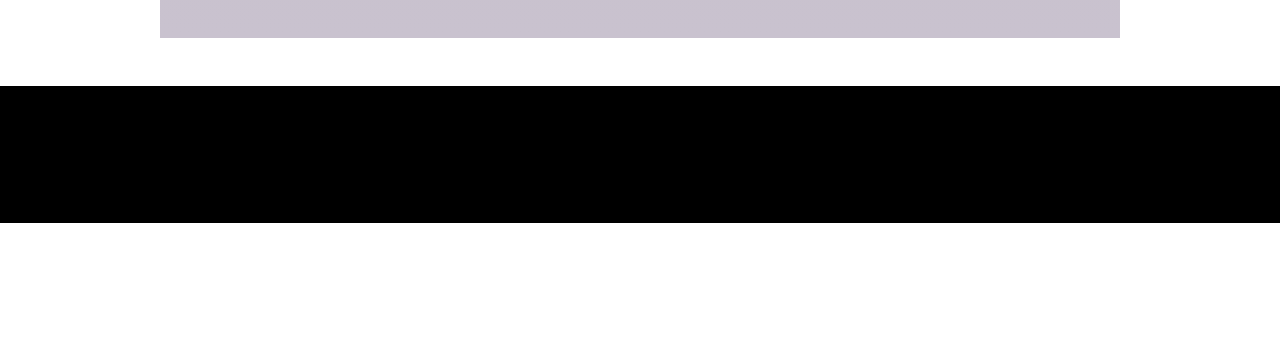
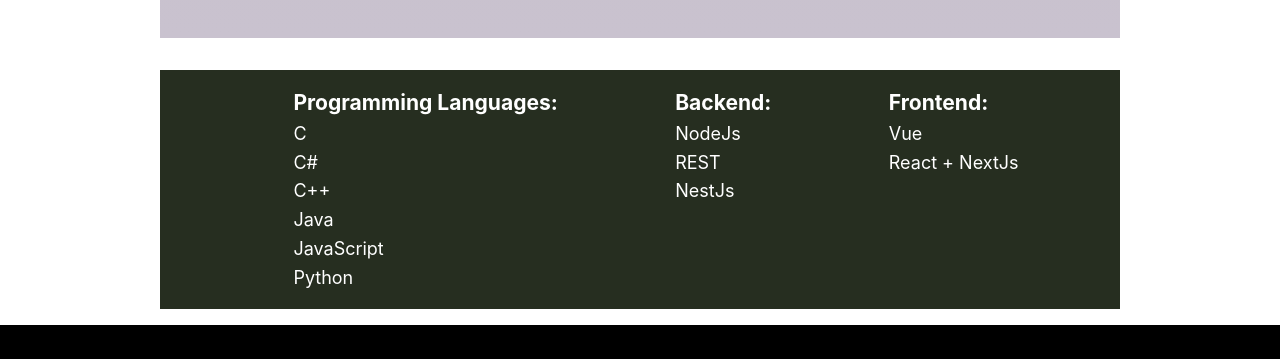
Before and after one commit to Reldin/portfolio, a React (Create React App) app: page / in a window 1280 px wide. Shown: the part 1237-1596 px from the top of the page. Before the commit the page ends 1460 px from the top, so only its background shows below. Built offline with nearby package versions, Linux system fonts and the light colour scheme.

Commit message:
Added Skills component with information.

```diff
--- /dev/null
+++ b/src/components/skills/SkillCard.js
@@ -0,0 +1,13 @@
+import Skills from "./Skills";
+import './SkillCard.styles.scss';
+
+const SkillCard = () => {
+  return (
+    <div className="skill-card">
+      <Skills />
+    </div>
+  )
+
+};
+
+export default SkillCard;
--- /dev/null
+++ b/src/components/skills/SkillCard.styles.scss
@@ -0,0 +1,4 @@
+.skill-card {
+  width: 60rem;
+  background-color: rgb(38, 46, 32);
+}
--- /dev/null
+++ b/src/components/skills/Skills.js
@@ -0,0 +1,39 @@
+import React from "react";
+
+import './Skills.styles.scss';
+
+
+const Skills = () => {
+  return (
+    <section className="skills">
+      <div className="skills-programming">
+        <h3>Programming Languages: </h3>
+        <ul className="skills-ul">
+          <li>C</li>
+          <li>C#</li>
+          <li>C++</li>
+          <li>Java</li>
+          <li>JavaScript</li>
+          <li>Python</li>
+        </ul>
+      </div>
+      <div className="skills-backend">
+        <ul className="skills-ul">
+          <h3>Backend: </h3>
+            <li>NodeJs</li>
+            <li>REST</li>
+            <li>NestJs</li>
+        </ul>
+      </div>
+      <div className="skills-frontend">
+        <ul className="skills-ul">
+          <h3>Frontend: </h3>
+            <li>Vue</li>
+            <li>React + NextJs</li>
+        </ul>
+      </div>
+    </section>
+  );
+};
+
+export default Skills;
--- /dev/null
+++ b/src/components/skills/Skills.styles.scss
@@ -0,0 +1,33 @@
+.skills {
+  display: flex;
+  flex-direction: row;
+  justify-content: space-evenly;
+  width: 100%;
+  margin: 1rem;
+  color: white;
+}
+
+.skills-programming {
+  display: flex;
+  flex-direction: column;
+  align-items: flex-start;
+  text-align: left;
+}
+
+.skills-backend {
+  display: flex;
+  flex-direction: column;
+  align-items: flex-start;
+  text-align: left;
+}
+
+.skills-frontend  {
+  display: flex;
+  flex-direction: column;
+  align-items: flex-start;
+  text-align: left;
+}
+
+.skills-ul {
+  list-style: none;
+}
--- a/src/pages/FrontPage.jsx
+++ b/src/pages/FrontPage.jsx
@@ -4,12 +4,14 @@
 
 import Project from "../components/projects/Project";
 import ProfileElem from "../components/Profile/ProfileElem";
+import SkillCard from "../components/skills/SkillCard";
 
 const FrontPage = (props) => {
   return (
     <div className="front-page">
       <ProfileElem />
       <Project />
+      <SkillCard />
     </div>
   );
 };
```
